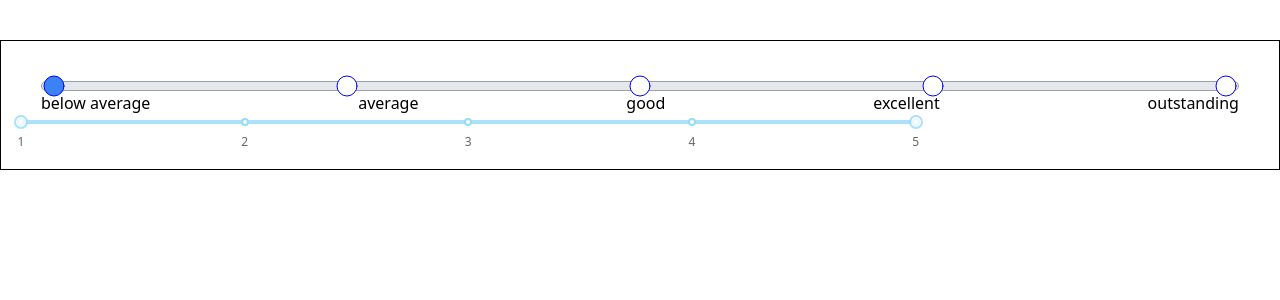
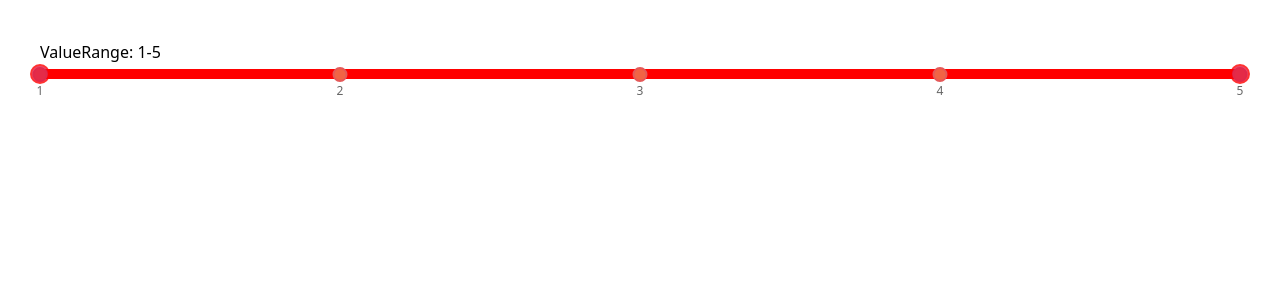
Before and after one commit to AnithaVangavarapu/vite_demo, a React (Vite) app: page / in a window 1280 px wide. Shown: the top 300 px of the page. Built offline with nearby package versions, Linux system fonts and the light colour scheme.

Commit message:
added custom styles to range slider

```diff
--- a/src/App.tsx
+++ b/src/App.tsx
@@ -1,13 +1,13 @@
 // import ImageSlider from "./components/ImageSlider";
 
-import Slider from "./components/Sliders/Slider";
+// import Slider from "./components/Sliders/Slider";
 import RangeSlide from "./components/Sliders/RangeSlider";
 // import { slides } from "./components/data/slidedata.json";
 const App = () => {
   return (
-    <div className="py-10 container mx-auto border my-10">
+    <div className="  ">
       {/* <Slider slides={slides} /> */}
-      <Slider />
+      {/* <Slider /> */}
       <RangeSlide />
     </div>
   );
--- a/src/components/Sliders/RangeSlider.tsx
+++ b/src/components/Sliders/RangeSlider.tsx
@@ -1,10 +1,10 @@
 import { useState } from "react";
-// import styles from "./rangeSlider.module.css";
+import "./rangeSlider.css";
 import Range from "rc-slider";
 import "rc-slider/assets/index.css";
 
 function RangeSlide() {
-  const [values, setValues] = useState<number | number[]>([1, 5]);
+  const [values, setValues] = useState<number[]>([1, 5]);
 
   console.log("values", values);
   const marks = {
@@ -40,7 +40,10 @@ function RangeSlide() {
     },
   };
   return (
-    <div className="w-[70%] mx-5">
+    <div className=" m-10 ">
+      <div>
+        ValueRange: {values[0]}-{values[1]}
+      </div>
       <Range
         value={values}
         min={1}
@@ -50,9 +53,8 @@ function RangeSlide() {
         marks={marks}
         onChange={(val) => {
           console.log(val);
-          setValues(val);
+          setValues(val as number[]);
         }}
-        // className={`${styles.rcSliderHandle}`}
       />
     </div>
   );
--- /dev/null
+++ b/src/components/Sliders/rangeSlider.css
@@ -0,0 +1,27 @@
+.rc-slider-rail {
+  background-color: #f18e8e !important;
+  height: 10px !important;
+}
+
+.rc-slider-track {
+  background-color: red !important;
+  height: 10px !important;
+}
+
+.rc-slider-handle {
+  background-color: #e11d48 !important;
+  border: 2px solid red !important;
+  width: 20px !important;
+  height: 20px !important;
+  border-radius: 50%;
+}
+.rc-slider-dot {
+  background-color: #f16445 !important;
+  border-color: rgb(253, 185, 185) !important;
+  width: 15px !important;
+  height: 15px !important;
+  top: -2px !important;
+}
+.rc-slider-dot-active {
+  border-color: rgb(228, 88, 88) !important;
+}
```
